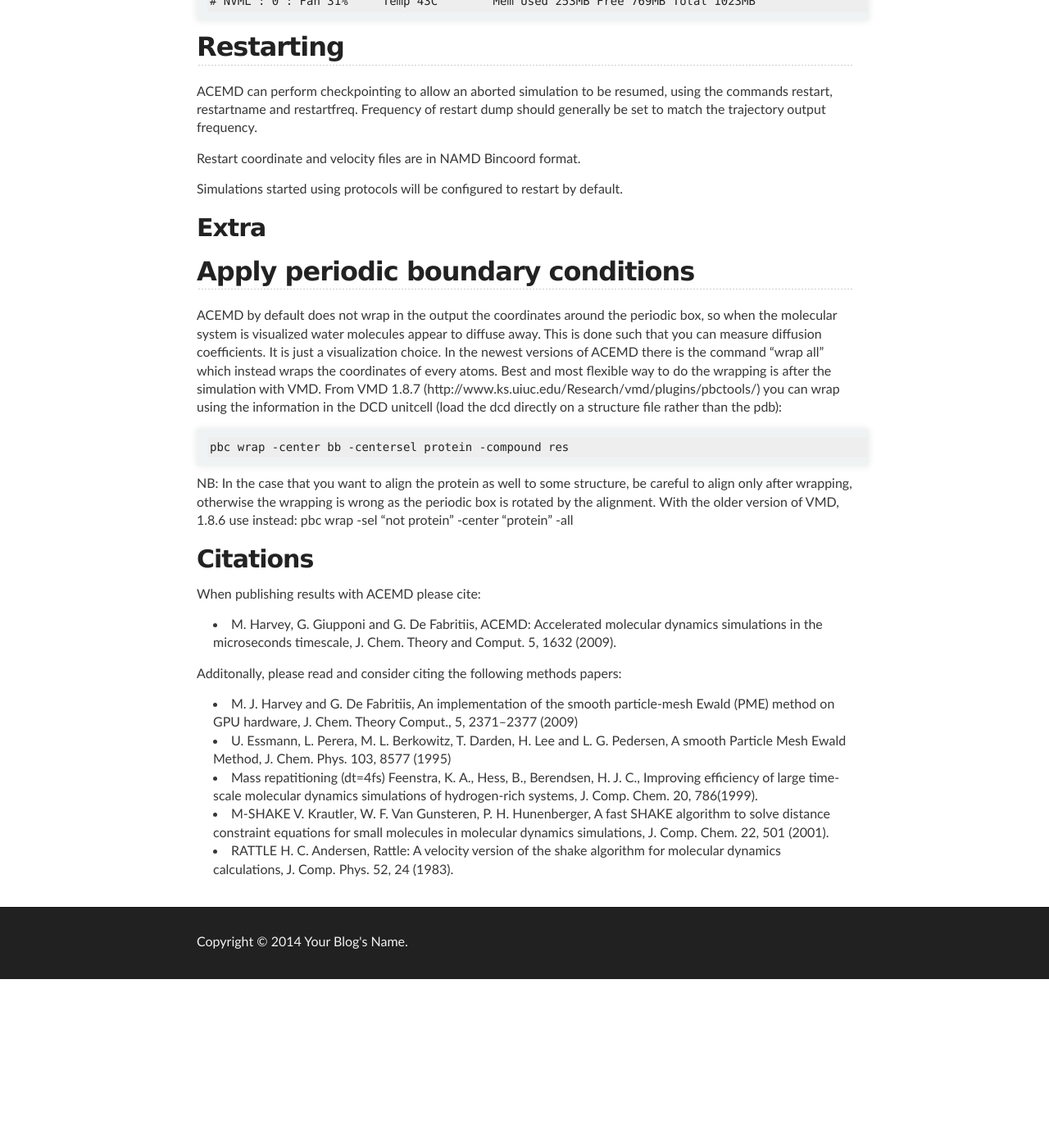
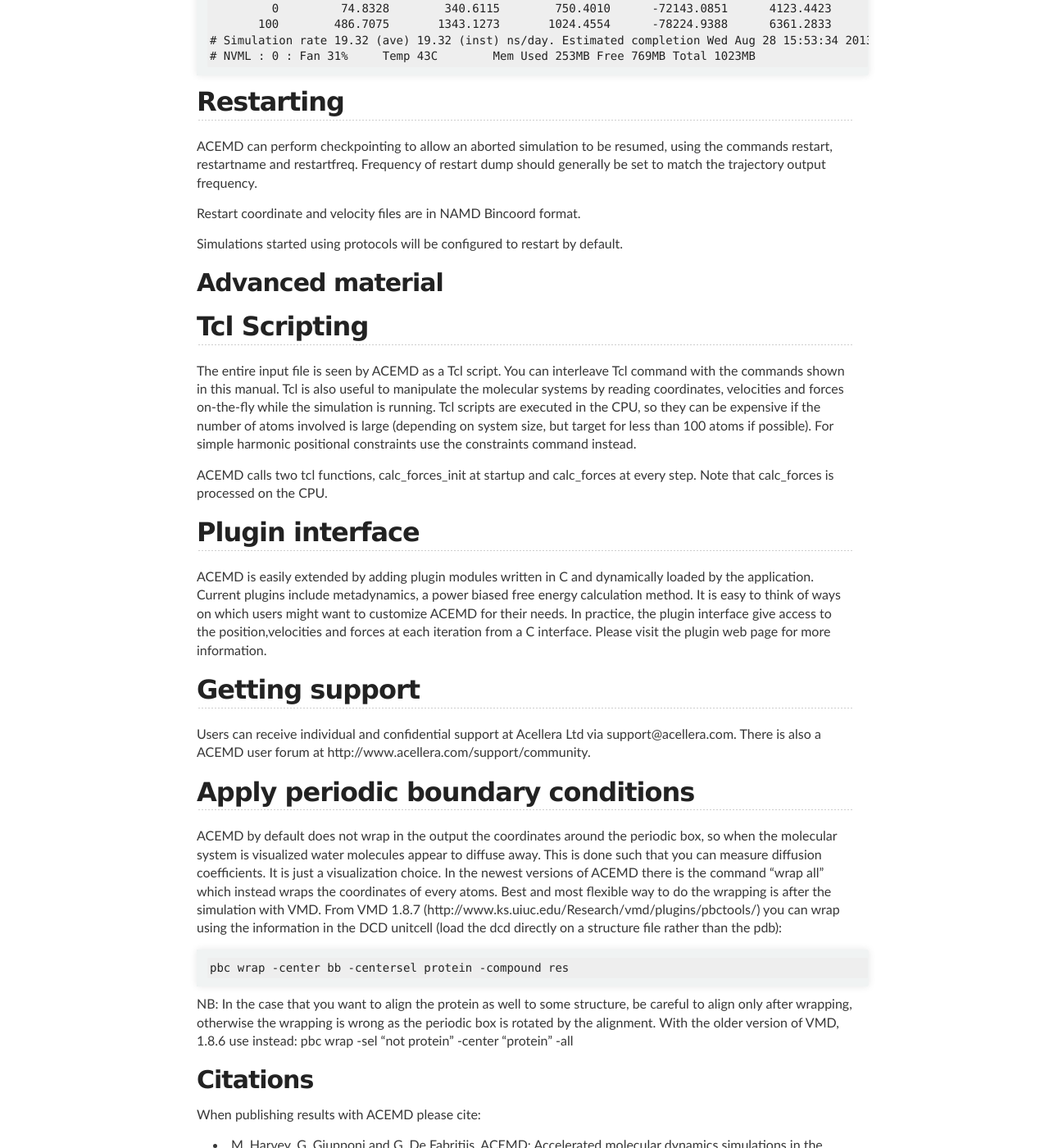
Before and after one commit to Acellera/docs.acellera.com, a Jekyll site: the page built from acemd/userguide/index.md, in a window 1280 px wide and 1400 px high, scrolled down 8039 px. Shown: the whole window at 82% size. Built offline with Jekyll 4.4.1, drawn with Linux system fonts in a browser that asks for light colours; before the commit the page ends 9233 px from its top, so only the background shows below that; some of the changed text lies outside the part shown.

Commit message:
Update index.md

```diff
--- a/acemd/userguide/index.md
+++ b/acemd/userguide/index.md
@@ -301,7 +301,22 @@ Restart coordinate and velocity files are in NAMD Bincoord format.
 
 Simulations started using protocols will be configured to restart by default.
 
-# Extra
+# Advanced material
+
+##  Tcl Scripting
+
+The entire input file is seen by ACEMD as a Tcl script. You can interleave Tcl command with the commands shown in this manual. Tcl is also useful to manipulate the molecular systems by reading coordinates, velocities and forces on-the-fly while the simulation is running. Tcl scripts are executed in the CPU, so they can be expensive if the number of atoms involved is large (depending on system size, but target for less than 100 atoms if possible). For simple harmonic positional constraints use the constraints command instead.
+
+ACEMD calls two tcl functions, calc_forces_init at startup and calc_forces at every step. Note that calc_forces is processed on the CPU.
+
+## Plugin interface
+
+ACEMD is easily extended by adding plugin modules written in C and dynamically loaded by the application. Current plugins include metadynamics, a power biased free energy calculation method. It is easy to think of ways on which users might want to customize ACEMD for their needs. In practice, the plugin interface give access to the position,velocities and forces at each iteration from a C interface. Please visit the plugin web page for more information.
+
+## Getting support
+
+Users can receive individual and confidential support at Acellera Ltd via support@acellera.com.
+There is also a  ACEMD user forum at http://www.acellera.com/support/community.
 
 ## Apply periodic boundary conditions
 
```
